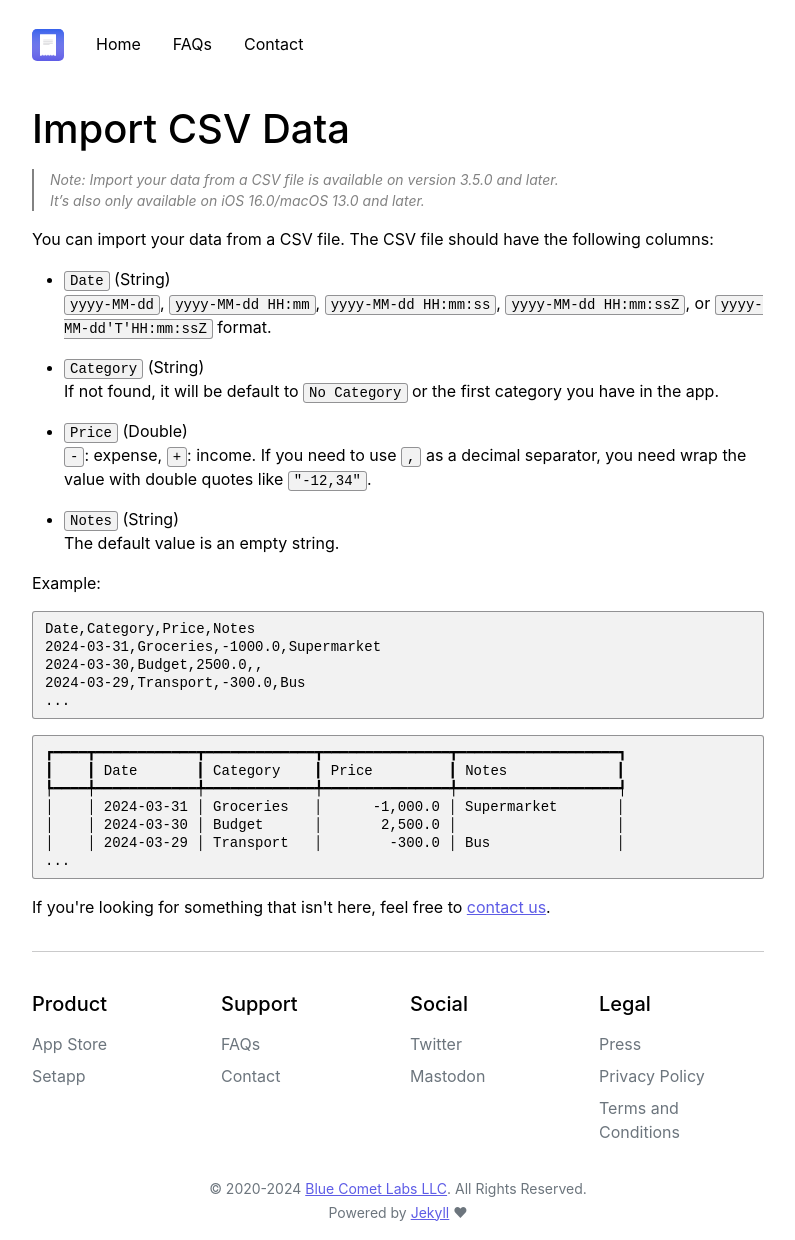
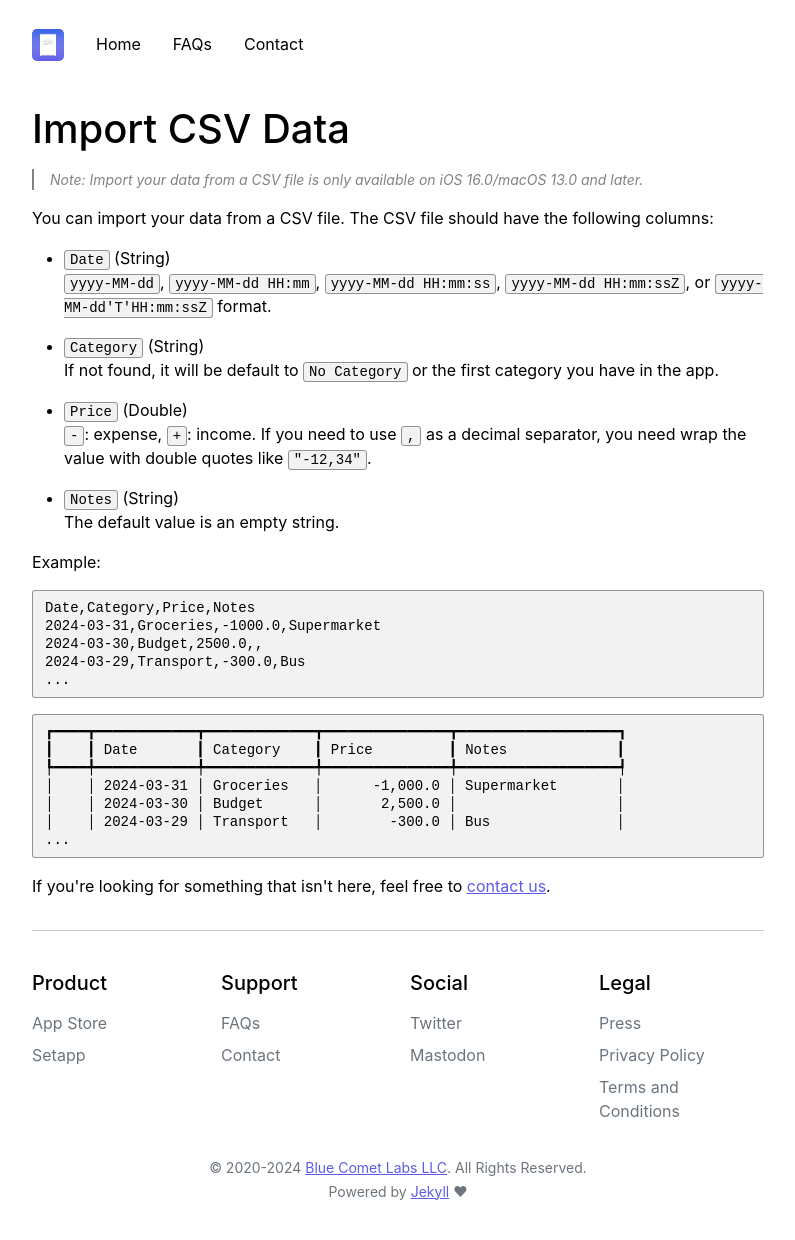
Before and after one commit to bluecometlabs/getexpenses.app, a Jekyll site: the page built from pages/faq/import-csv-data.md, in a window 1280 px wide. Shown: the whole page, without its empty margins (242-1037 px from the left). Built offline with Jekyll 4.4.1, drawn with Linux system fonts in a browser that asks for light colours; after the commit the page ends 1219 px from its top, so only the background shows below that.

Commit message:
Update page

```diff
--- a/pages/faq/import-csv-data.md
+++ b/pages/faq/import-csv-data.md
@@ -6,8 +6,7 @@ permalink: /faq/import-csv-data
 
 # Import CSV Data
 
-> Note: Import your data from a CSV file is available on version 3.5.0 and later.
-> It's also only available on iOS 16.0/macOS 13.0 and later.
+> Note: Import your data from a CSV file is only available on iOS 16.0/macOS 13.0 and later.
 
 You can import your data from a CSV file. The CSV file should have the following columns:
 
```
